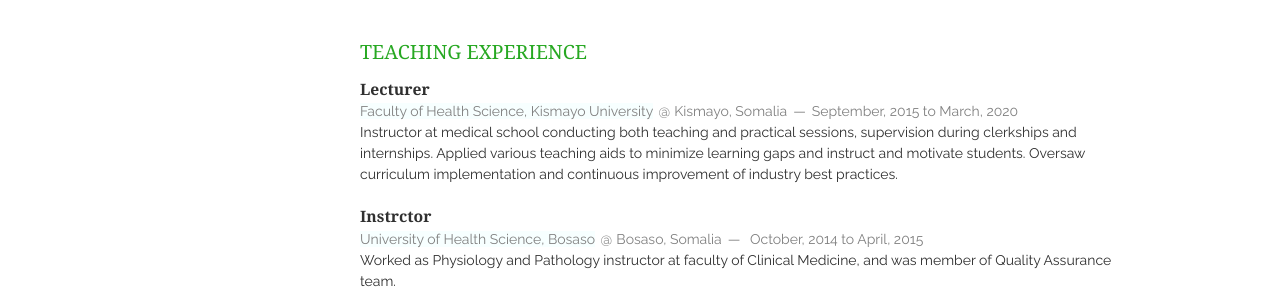
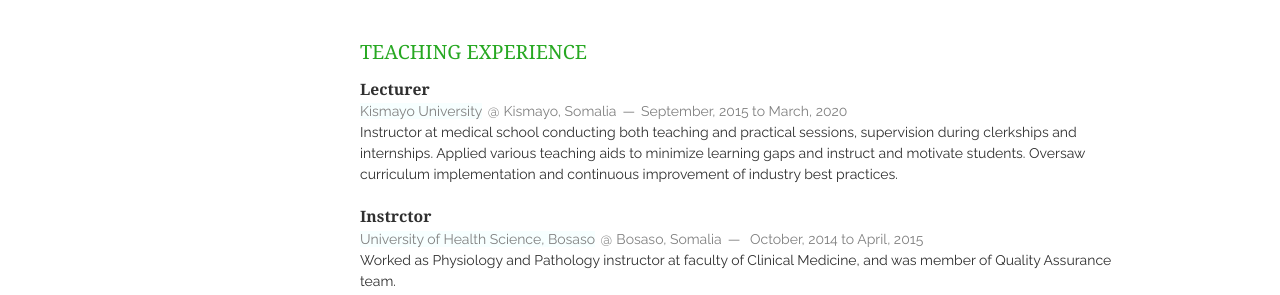
Before and after one commit to burhaninho/vitae, a Jekyll site: the page built from index.html, in a window 1280 px wide. Shown: the part 1171-1466 px from the top of the page. Built offline with Jekyll 4.4.1, drawn with Linux system fonts in a browser that asks for light colours; nearby versions of some CDN libraries.

Commit message:
Update teaching.html

```diff
--- a/_includes/teaching.html
+++ b/_includes/teaching.html
@@ -3,7 +3,7 @@
     <article>
         <header>
             <h1>Lecturer</h1>
-            <span><a href="http://kismayouniversity.com/">Faculty of Health Science, Kismayo University</a></span>
+            <span><a href="http://ku.edu.so/">Kismayo University</a></span>
             <span><address>Kismayo, Somalia</address><time>September, 2015 to March, 2020</time></span>
         </header>
         <p>
@@ -15,7 +15,7 @@
     <article>
         <header>
             <h1>Instrctor</h1>
-            <span><a href="http://uohsboss.com/">University of Health Science, Bosaso</a></span>
+            <span><a href="https://uohs.edu.so/">University of Health Science, Bosaso</a></span>
             <span><address>Bosaso, Somalia</address><time> October, 2014 to April, 2015</time></span>
         </header>
         <p>
```
